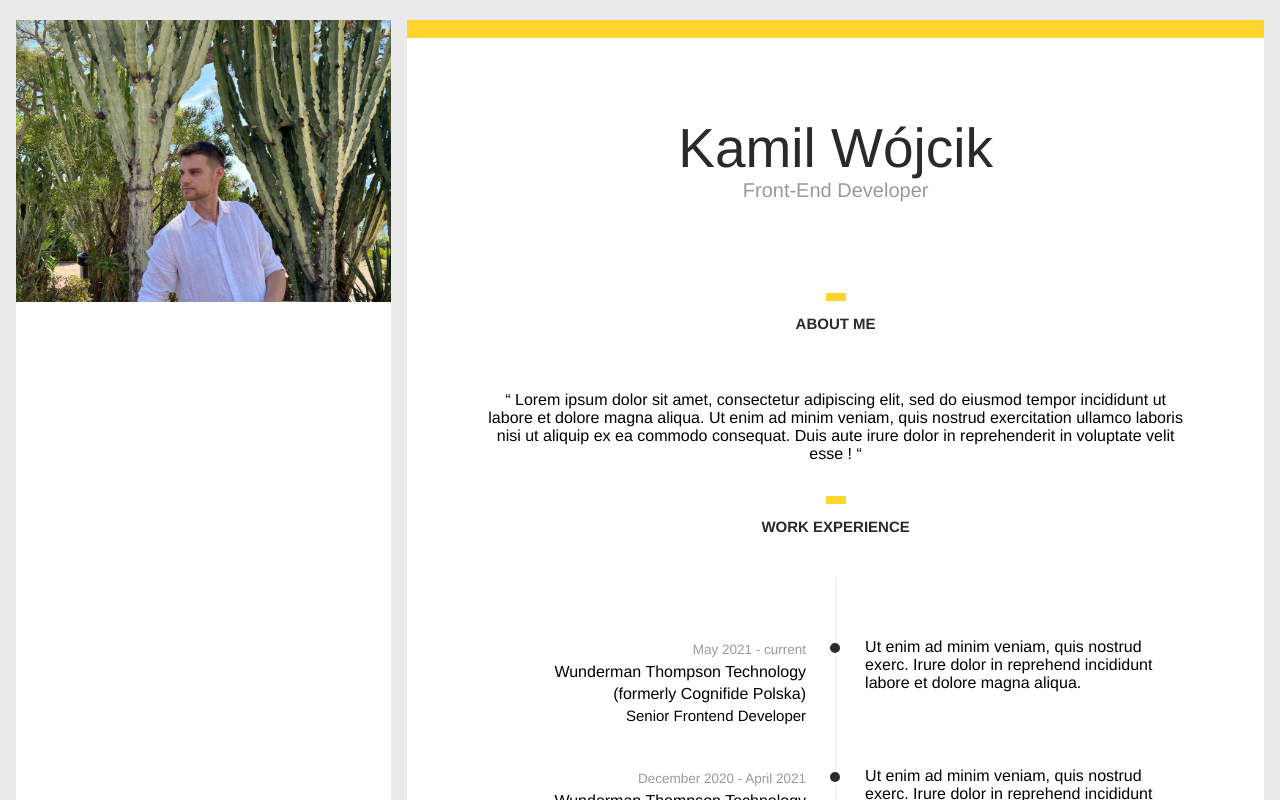
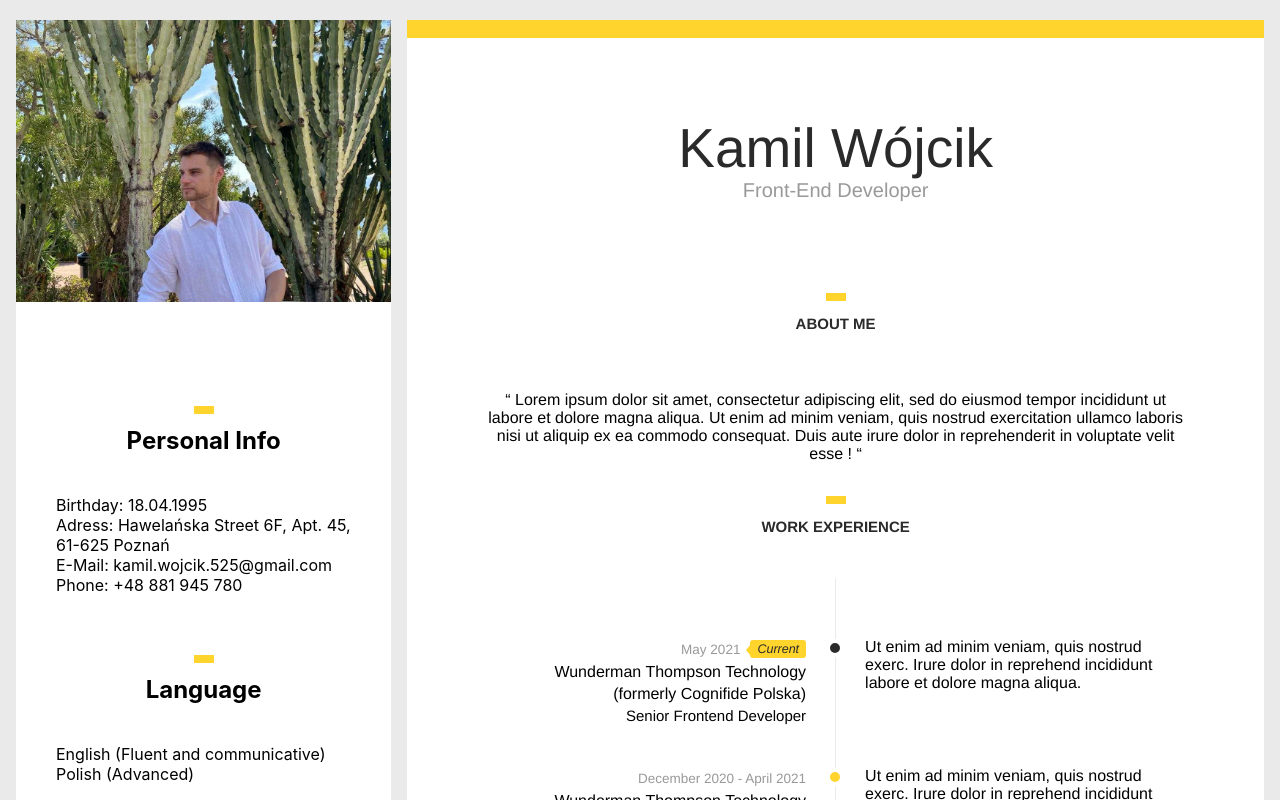
Before and after one commit to YellowFlash525/personal-resume, a React (Create React App) app: page / in a window 1280 px wide. Shown: the top 800 px of the page. Built offline with nearby package versions, Linux system fonts and the light colour scheme; the HTML template or start-up script is replaced by a standard one.

Commit message:
Adding Sidebar content

```diff
--- a/public/index.html
+++ b/public/index.html
@@ -8,9 +8,7 @@
     <meta
       name="description"
       content="Web site created using create-react-app"
-    />
-    <link rel="apple-touch-icon" href="%PUBLIC_URL%/logo192.png" />
-    <!--
+    />    <!--
       manifest.json provides metadata used when your web app is installed on a
       user's mobile device or desktop. See https://developers.google.com/web/fundamentals/web-app-manifest/
     -->
--- a/src/components/MainContent.tsx
+++ b/src/components/MainContent.tsx
@@ -1,7 +1,7 @@
 import React from 'react';
 import { StyledMainContent, StyledBlockListing, StyledBlockListingItem, StyledBlockListingContainer, StyledMainInfo, StyledBlockListingTitle, StyledBlockListingItemName, StyledBlockListingItemDetail } from '../styles/MainContent';
 
-const MainContent = () => (
+const MainContent: React.FC = () => (
     <StyledMainContent>
         <StyledMainInfo>
             <h1>Kamil Wójcik</h1>
@@ -15,11 +15,16 @@ const MainContent = () => (
             <StyledBlockListingTitle>Work Experience</StyledBlockListingTitle>
             <StyledBlockListing>
                 <StyledBlockListingItem>
-                    <StyledBlockListingItemName>
+                    <StyledBlockListingItemName isOdd>
                         <span>
-                            May 2021 - current
+                            May 2021
+                            <em>
+                                Current
+                            </em>
                         </span>
-                        <h3>Wunderman Thompson Technology (formerly Cognifide Polska)</h3>
+                        <h3>Wunderman Thompson Technology
+                            (formerly Cognifide Polska)
+                        </h3>
                         <h4>
                             Senior Frontend Developer
                         </h4>
@@ -36,7 +41,9 @@ const MainContent = () => (
                         <span>
                             December 2020 - April 2021
                         </span>
-                        <h3>Wunderman Thompson Technology (formerly Cognifide Polska)</h3>
+                        <h3>Wunderman Thompson Technology
+                            (formerly Cognifide Polska)
+                        </h3>
                         <h4>
                             Independent Frontend Developer
                         </h4>
@@ -49,7 +56,7 @@ const MainContent = () => (
                     </StyledBlockListingItemDetail>
                 </StyledBlockListingItem>
                 <StyledBlockListingItem>
-                    <StyledBlockListingItemName>
+                    <StyledBlockListingItemName isOdd>
                         <span>
                             November 2019 - December 2020
                         </span>
@@ -83,7 +90,7 @@ const MainContent = () => (
                     </StyledBlockListingItemDetail>
                 </StyledBlockListingItem>
                 <StyledBlockListingItem>
-                    <StyledBlockListingItemName>
+                    <StyledBlockListingItemName isOdd>
                         <span>
                             July 2017 - July 2018
                         </span>
@@ -105,7 +112,7 @@ const MainContent = () => (
             <StyledBlockListingTitle>Education</StyledBlockListingTitle>
              <StyledBlockListing>
                 <StyledBlockListingItem>
-                    <StyledBlockListingItemName>
+                    <StyledBlockListingItemName isOdd>
                         <span>
                             2018 - 2019
                         </span>
--- a/src/components/Sidebar.tsx
+++ b/src/components/Sidebar.tsx
@@ -1,11 +1,53 @@
-import React from 'react';
-import { StyledSidebar, StyledSidebarPhoto } from '../styles/Sidebar';
+import {
+    StyledSidebar,
+    StyledSidebarContent,
+    StyledSidebarPhoto,
+    StyledSidebarListContainer,
+    StyledSidebarListTitle,
+    StyledSidebarList
+} from '../styles/Sidebar';
 
-const Sidebar = () => (
+const Sidebar: React.FC = () => (
     <StyledSidebar>
         <StyledSidebarPhoto>
             <img src="./avatar.jpg" alt="Avatar" />
         </StyledSidebarPhoto>
+        {/* lista z ikonakimi i linkami */}
+        <div>
+        </div>
+        <StyledSidebarContent>
+            <StyledSidebarListContainer>
+                <StyledSidebarListTitle>Personal Info</StyledSidebarListTitle>
+                <StyledSidebarList>
+                    <li>
+                        <span>Birthday: </span> 18.04.1995
+                    </li>
+                    <li>
+                        <span>Adress: </span> Hawelańska Street 6F, Apt. 45, 61-625 Poznań
+                    </li>
+                    <li>
+                        <span>E-Mail: </span>kamil.wojcik.525@gmail.com
+                    </li>
+                    <li>
+                        <span>Phone: </span> +48 881 945 780
+                    </li>
+                </StyledSidebarList>
+            </StyledSidebarListContainer>
+            <StyledSidebarListContainer>
+                <StyledSidebarListTitle>Language</StyledSidebarListTitle>
+                <StyledSidebarList>
+                    <li>English <span>(Fluent and communicative)</span></li>
+                    <li>Polish <span>(Advanced)</span></li>
+                </StyledSidebarList>
+            </StyledSidebarListContainer>
+            <StyledSidebarListContainer>
+                <StyledSidebarListTitle>Hobbies & Interests</StyledSidebarListTitle>
+                <StyledSidebarList>
+                    <li>English <span>(Fluent and communicative)</span></li>
+                    <li>Polish <span>(Advanced)</span></li>
+                </StyledSidebarList>
+            </StyledSidebarListContainer>
+        </StyledSidebarContent>
     </StyledSidebar>
 );
 
--- a/src/styles/MainContent.ts
+++ b/src/styles/MainContent.ts
@@ -1,5 +1,22 @@
-import styled from "styled-components";
+import styled, { css } from "styled-components";
 import { Container } from "./General";
+
+interface StyledBlockListingItemInterface {
+  isOdd?: boolean;
+}
+
+export const StyledBlockElement = css`
+  &:before {
+    background: #ffd42d;
+    content: "";
+    height: 8px;
+    left: 50%;
+    position: absolute;
+    top: -20px;
+    width: 20px;
+    transform: translate3d(-50%, 0, 0);
+  }
+`;
 
 export const StyledMainContent = styled.div`
   font-family: "Roboto Slab", "Helvetica", "Arial", sans-serif;
@@ -60,22 +77,13 @@ export const StyledBlockListingContainer = styled.div`
 `;
 
 export const StyledBlockListingTitle = styled.h2`
+  ${StyledBlockElement}
+
   font-size: 15px;
   font-weight: 700;
   display: inline-block;
   position: relative;
   text-transform: uppercase;
-
-  &:before {
-    background: #ffd42d;
-    content: "";
-    height: 8px;
-    left: 50%;
-    position: absolute;
-    top: -20px;
-    width: 20px;
-    transform: translate3d(-50%, 0, 0);
-  }
 `;
 
 export const StyledBlockListing = styled.div`
@@ -101,7 +109,7 @@ export const StyledBlockListingItem = styled.div`
   z-index: 2;
 `;
 
-export const StyledBlockListingItemName = styled.div`
+export const StyledBlockListingItemName = styled.div<StyledBlockListingItemInterface>`
   font-size: 18px;
   position: relative;
   text-align: right;
@@ -109,7 +117,7 @@ export const StyledBlockListingItemName = styled.div`
   margin-right: 59px;
 
   &:before {
-    background: #ffd42d;
+    background: ${({ isOdd }) => (isOdd ? "#2a2a2a" : "#ffd42d")};
     border: 4px solid #fff;
     content: " ";
     height: 10px;
@@ -118,14 +126,6 @@ export const StyledBlockListingItemName = styled.div`
     top: 1px;
     width: 10px;
     border-radius: 50%;
-  }
-
-  &:nth-child(1)::before {
-    background: #2a2a2a;
-  }
-
-  &:nth-child(3)::before {
-    background: #2a2a2a;
   }
 
   h3,
@@ -147,6 +147,32 @@ export const StyledBlockListingItemName = styled.div`
   span {
     color: #999999;
     font-size: 13.5px;
+
+    em {
+      background: #ffd42d;
+      border-radius: 3px;
+      color: #2a2a2a;
+      font-size: 12.5px;
+      font-weight: 400;
+      margin-left: 10px;
+      padding: 2px 7px;
+      position: relative;
+      top: -1px;
+      position: relative;
+
+      &:before {
+        border-color: transparent #ffd42d;
+        border-style: solid;
+        border-width: 6px 5px 6px 0;
+        content: "";
+        display: block;
+        left: -4px;
+        position: absolute;
+        top: 4px;
+        width: 0;
+        z-index: 0;
+      }
+    }
   }
 `;
 
--- a/src/styles/Sidebar.ts
+++ b/src/styles/Sidebar.ts
@@ -1,7 +1,9 @@
 import styled from "styled-components";
+import { StyledBlockElement } from "./MainContent";
 
 export const StyledSidebar = styled.div`
   background-color: white;
+  position: relative;
 
   ul {
     list-style: none;
@@ -21,6 +23,16 @@ export const StyledSidebar = styled.div`
     transition-property: color;
     transition-duration: 0.3s;
   }
+
+  &:after {
+    background: #ffd42d;
+    content: "";
+    height: 18px;
+    left: 0;
+    position: absolute;
+    bottom: 0;
+    width: 100%;
+  }
 `;
 
 export const StyledSidebarPhoto = styled.div`
@@ -28,3 +40,24 @@ export const StyledSidebarPhoto = styled.div`
     width: 100%;
   }
 `;
+
+export const StyledSidebarListContainer = styled.div`
+  margin-bottom: 80px;
+`;
+
+export const StyledSidebarListTitle = styled.h2`
+  position: relative;
+  margin-bottom: 40px;
+
+  ${StyledBlockElement}
+`;
+
+export const StyledSidebarContent = styled.div`
+  padding: 100px 40px;
+`;
+
+export const StyledSidebarList = styled.ul`
+  list-style: none;
+  padding: 0;
+  text-align: left;
+`;
```
Also changed, not shown: public/manifest.json.
